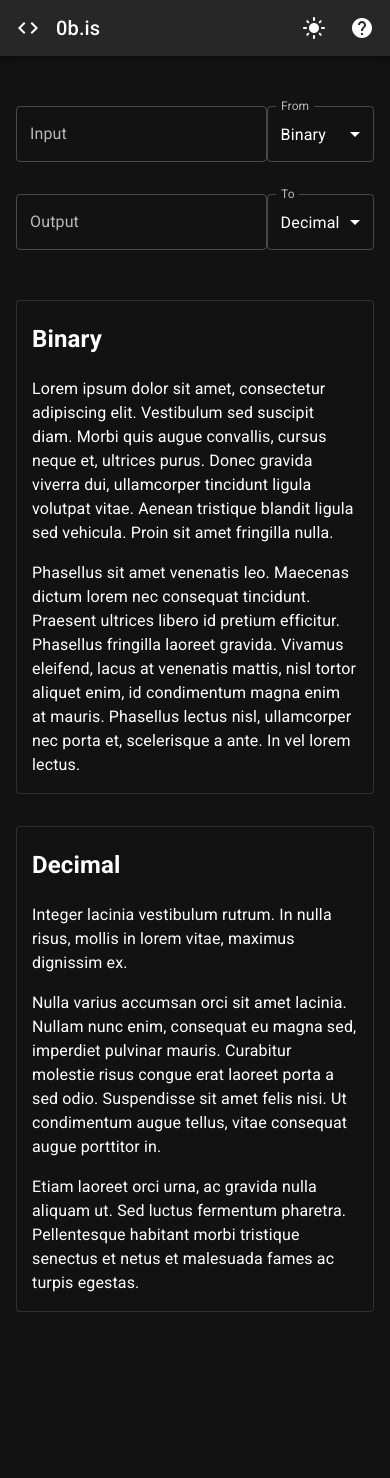
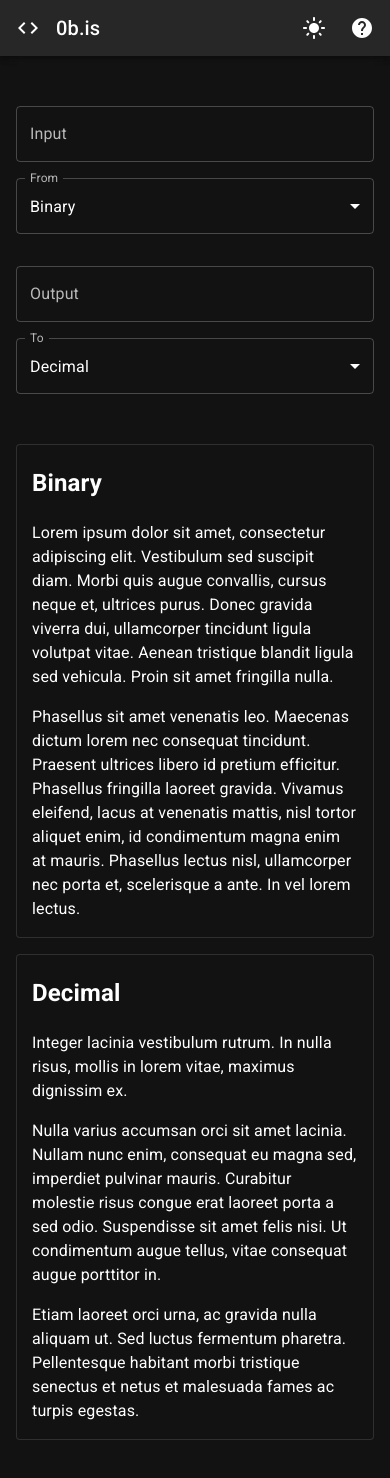
Before and after one commit to rikurauhala/0b.is, a React (Create React App) app: page / in a window 390 px wide. Shown: the top 1478 px of the page. Before the commit the page ends 1362 px from the top, so only its background shows below. Built offline with nearby package versions, Linux system fonts and the light colour scheme.

Commit message:
Make the UI responsive

```diff
--- a/src/App.tsx
+++ b/src/App.tsx
@@ -57,13 +57,16 @@ const App = (): JSX.Element => {
           />
         </Stack>
       </Container>
-      <Container disableGutters maxWidth={false}>
-        <Container maxWidth='lg'>
-          <Stack direction={{xs: 'column', md: 'row'}} margin='50px 0px' spacing={4}>
-            <InfoBox system={inputSystem} />
-            <InfoBox system={outputSystem} />
-          </Stack>
-        </Container>
+      <Container maxWidth='lg'>
+        <Stack
+          alignItems='stretch'
+          direction={{xs: 'column', md: 'row'}}
+          margin='50px 0px'
+          spacing={2}
+        >
+          <InfoBox system={inputSystem} />
+          <InfoBox system={outputSystem} />
+        </Stack>
       </Container>
     </ThemeProvider>
   );
--- a/src/components/InfoBox/InfoBox.tsx
+++ b/src/components/InfoBox/InfoBox.tsx
@@ -19,21 +19,14 @@ const InfoBox = ({ system }: InfoBoxProps) => {
       10: ContentDecimal,
       16: ContentHexadecimal,
     };
-    const file = options[system];
-    fetch(file)
+    fetch(options[system])
       .then(content => content.text())
       .then(text => setContent(text))
       .catch(error => console.error(error));
-  }, []);
-
-  const style = {
-    'margin': 'auto',
-    'padding': '0px 15px',
-    'width': '1',
-  };
+  }, [system]);
 
   return (
-    <Paper variant='outlined' sx={style}>
+    <Paper variant='outlined' sx={{ 'padding': '0px 15px', 'width': '1', }}>
       <ReactMarkdown>
         {content}
       </ReactMarkdown>
--- a/src/components/NumberInput/NumberInput.tsx
+++ b/src/components/NumberInput/NumberInput.tsx
@@ -1,12 +1,12 @@
 import { useEffect, useRef, useState } from 'react';
 
-import Box from '@mui/material/Box';
 import FormControl from '@mui/material/FormControl';
 import IconButton from '@mui/material/IconButton';
 import InputAdornment from '@mui/material/InputAdornment';
 import InputLabel from '@mui/material/InputLabel';
 import MenuItem from '@mui/material/MenuItem';
 import Select, { SelectChangeEvent } from '@mui/material/Select';
+import Stack from '@mui/material/Stack';
 import TextField from '@mui/material/TextField';
 
 import ClearIcon from '@mui/icons-material/Clear';
@@ -39,7 +39,7 @@ const NumberInput = (props: NumberInputProps): JSX.Element => {
   }, [input]);
 
   return (
-    <Box>
+    <Stack direction={{ xs: 'column', md: 'row' }} spacing={{ xs: 2, md: 1 }}>
       <TextField
         error={error}
         InputProps={{
@@ -62,9 +62,9 @@ const NumberInput = (props: NumberInputProps): JSX.Element => {
         label='Input'
         onChange={event => handleInputChange(event.target.value)}
         onKeyPress={event => event.key === 'Enter' && event.preventDefault()}
-        sx={{ width: '70%' }}
+        sx={{ width: { sm: '100%', md: '70%' } }}
       />
-      <FormControl sx={{ width: '30%' }}>
+      <FormControl sx={{ width: { sm: '100%', md: '30%' } }}>
         <InputLabel>From</InputLabel>
         <Select
           label='From'
@@ -80,7 +80,7 @@ const NumberInput = (props: NumberInputProps): JSX.Element => {
           }
         </Select>
       </FormControl>
-    </Box>
+    </Stack>
   );
 };
 
--- a/src/components/NumberOutput/NumberOutput.tsx
+++ b/src/components/NumberOutput/NumberOutput.tsx
@@ -1,11 +1,11 @@
 import { useEffect, useState } from 'react';
 
-import Box from '@mui/material/Box';
 import FormControl from '@mui/material/FormControl';
 import InputAdornment from '@mui/material/InputAdornment';
 import InputLabel from '@mui/material/InputLabel';
 import MenuItem from '@mui/material/MenuItem';
 import Select, { SelectChangeEvent } from '@mui/material/Select';
+import Stack from '@mui/material/Stack';
 import TextField from '@mui/material/TextField';
 
 import { getKeyByValue, numeralSystems } from '../../utils/systems';
@@ -45,7 +45,7 @@ const NumberOutput = (props: NumberOutputProps): JSX.Element => {
   };
 
   return (
-    <Box>
+    <Stack direction={{ xs: 'column', md: 'row' }} spacing={{ xs: 2, md: 1 }}>
       <TextField
         InputProps={{
           endAdornment:
@@ -57,10 +57,10 @@ const NumberOutput = (props: NumberOutputProps): JSX.Element => {
           readOnly: true,
         }}
         label='Output'
-        sx={{ width: '70%' }}
+        sx={{ width: { sm: '100%', md: '70%' } }}
         value={message}
       />
-      <FormControl sx={{ width: '30%' }}>
+      <FormControl sx={{ width: { sm: '100%', md: '30%' } }}>
         <InputLabel>To</InputLabel>
         <Select
           label='To'
@@ -80,7 +80,7 @@ const NumberOutput = (props: NumberOutputProps): JSX.Element => {
           }
         </Select>
       </FormControl>
-    </Box>
+    </Stack>
   );
 };
 
```
